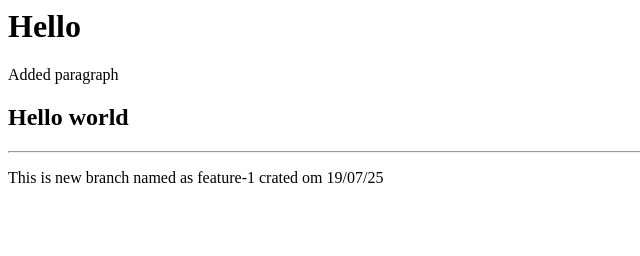
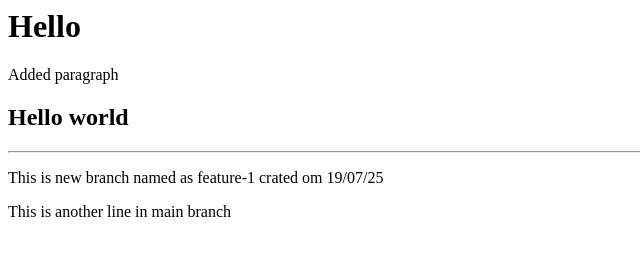
Before and after one commit to VshalChauhan/First-Repo, a plain HTML site: page index.html in a window 1280 px wide. Shown: the whole page, without its empty margins (0-640 px from the left). Drawn offline with Linux system fonts and the light colour scheme.

Commit message:
added new line in main

```diff
--- a/index.html
+++ b/index.html
@@ -3,3 +3,4 @@
 <h2>Hello world</h2>
 <hr />
 <p>This is new branch named as  feature-1 crated om 19/07/25</p>
+<p>This is another line in main branch</p>
```
